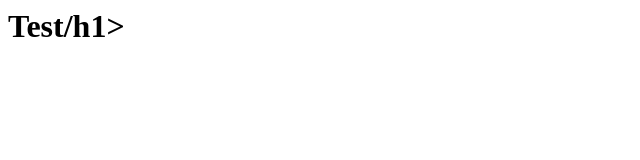
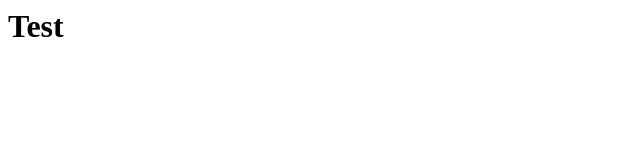
Before and after one commit to oxsd/oxsd.github.io, a plain HTML site: page index.html in a window 1280 px wide. Shown: the full height of the page, 0-640 px from the left. Drawn offline with Linux system fonts and the light colour scheme.

Commit message:
Update index.html

```diff
--- a/index.html
+++ b/index.html
@@ -3,6 +3,6 @@
 <title>ox.Solution.Development</title>
 </head>
 <body>
-<h1>Test/h1>
+<h1>Test</h1>
 </body>
 </html>
```
